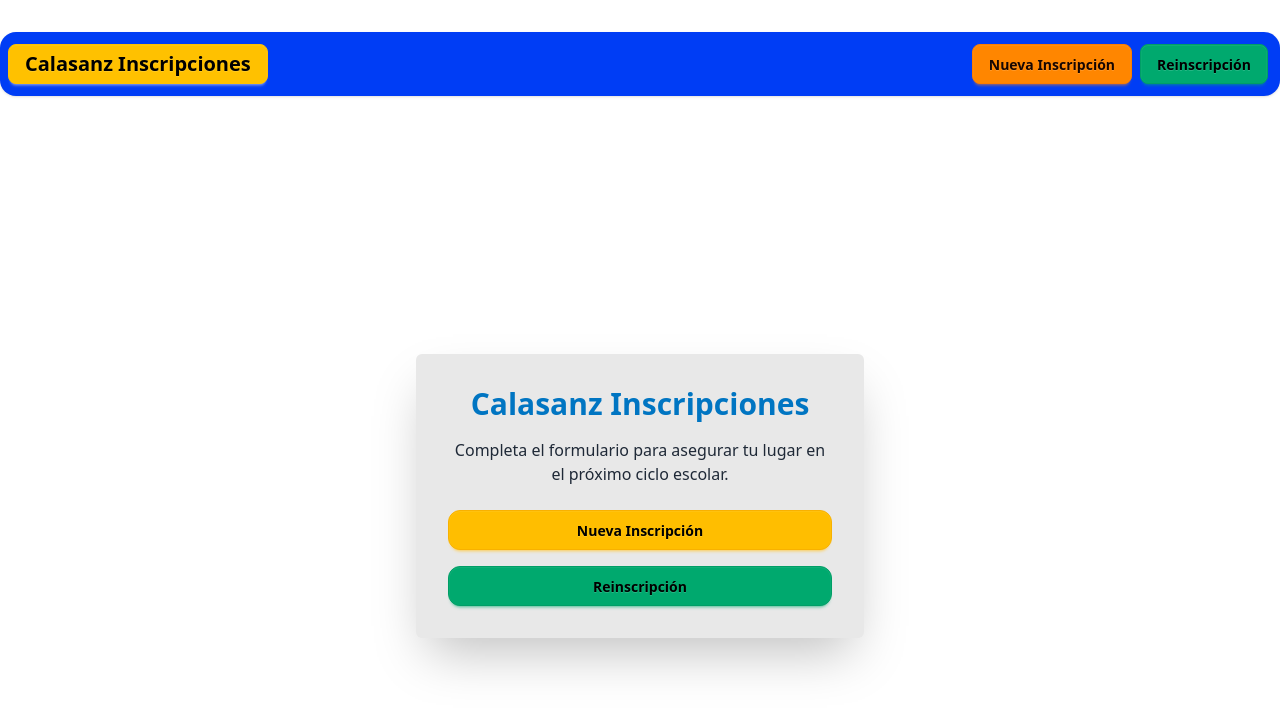
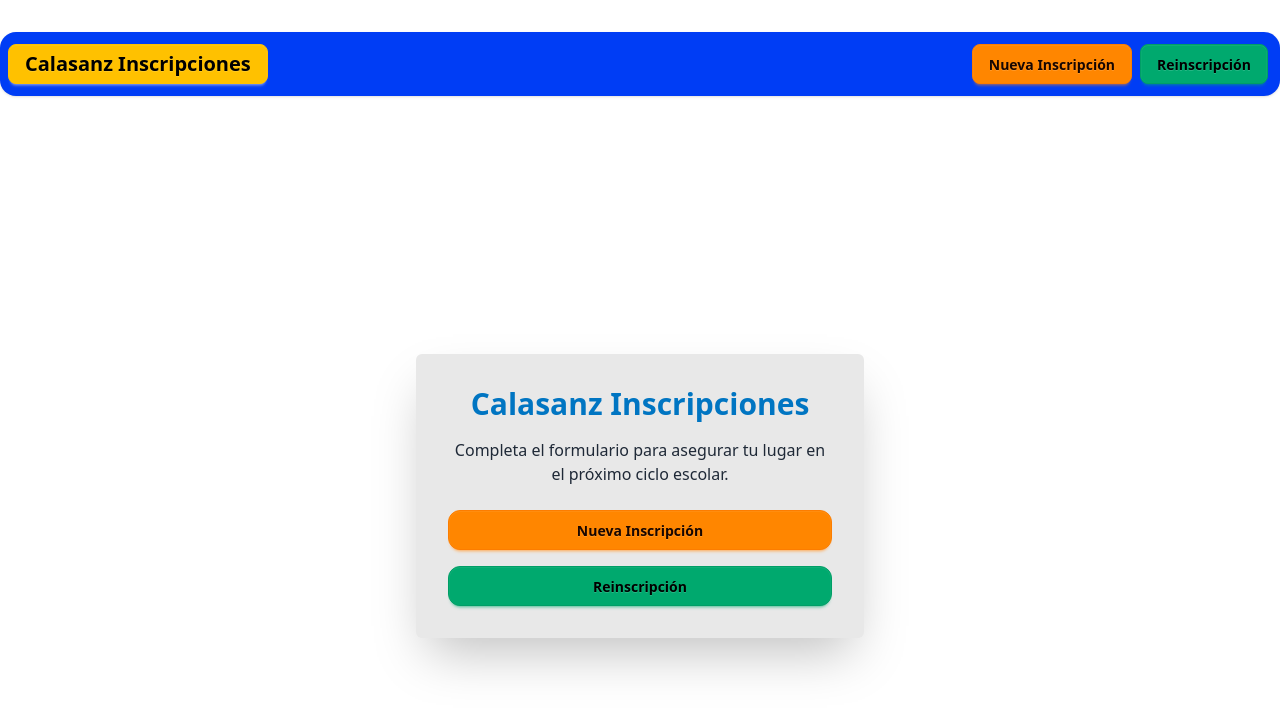
Before and after one commit to AgrevEtse/form-calasanz, a React (Vite) app: page / in a window 1280 px wide. Shown: the top 712 px of the page. Built offline with nearby package versions, Linux system fonts and the light colour scheme; no server answers.

Commit message:
Arreglando color del botón en home

```diff
--- a/src/components/Pages/HomePage.jsx
+++ b/src/components/Pages/HomePage.jsx
@@ -23,7 +23,7 @@ const HomePage = () => {
             to='/form'
             className='block'
           >
-            <button className='btn btn-warning w-full rounded-xl'>
+            <button className='btn btn-accent w-full rounded-xl'>
               Nueva Inscripción
             </button>
           </Link>
```
